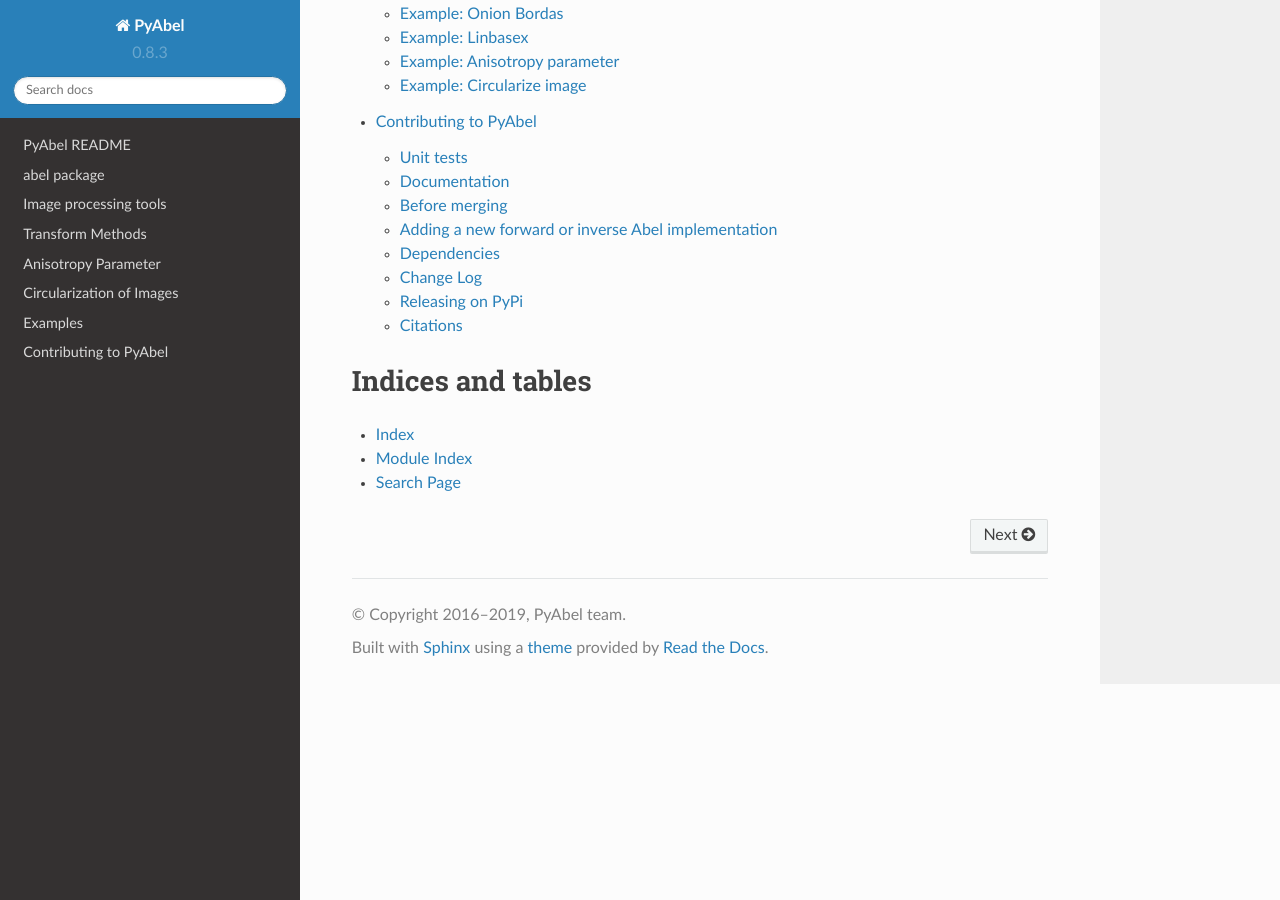
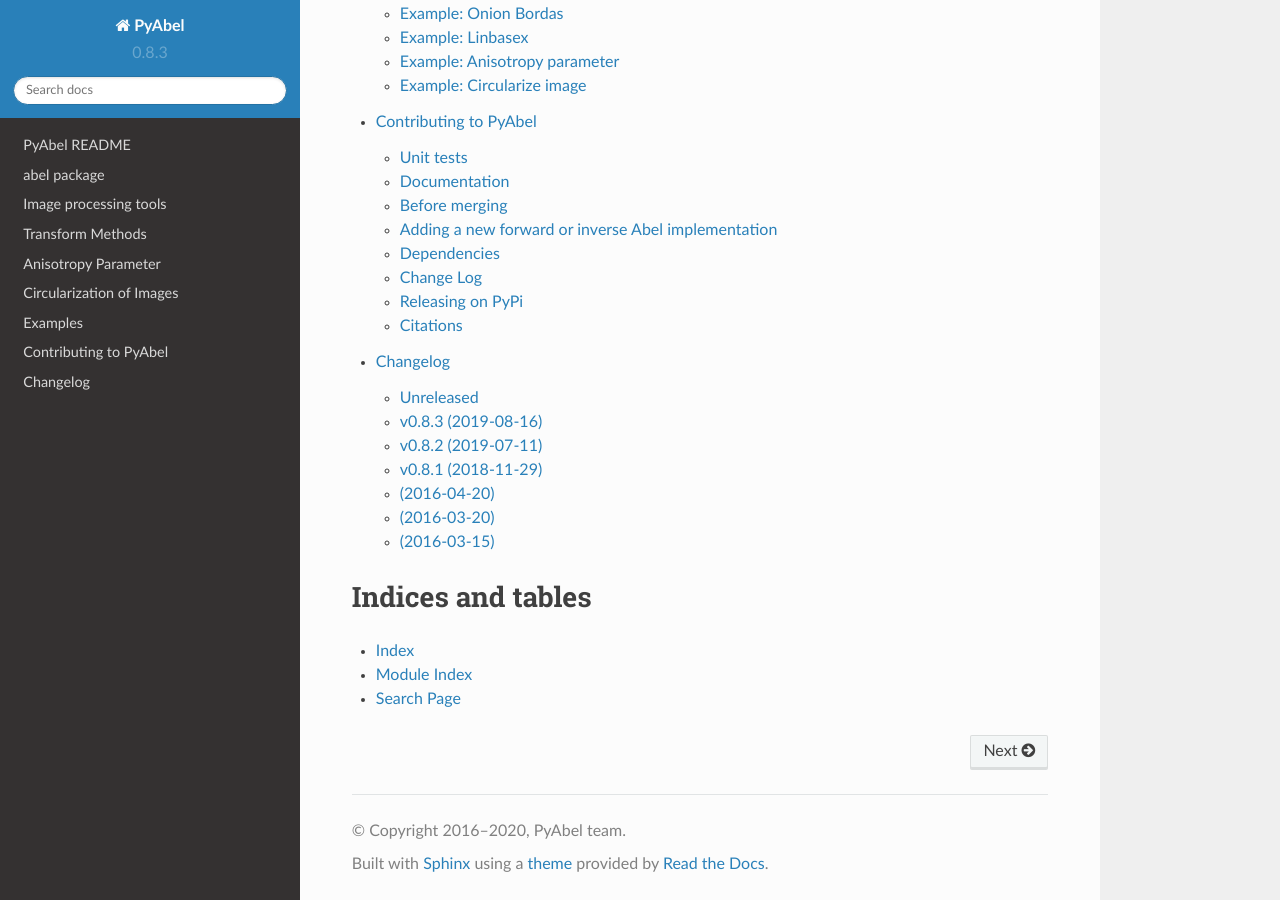
Before and after one commit to PyAbel/PyAbel, a Sphinx documentation site: the page built from doc/index.rst, in a window 1280 px wide and 900 px high, scrolled down 1898 px. Built offline with Sphinx 7.4.7 and the Read the Docs theme 2.0.0, drawn with Linux system fonts in a browser that asks for light colours.

Commit message:
Changelog added to documentation, old entries reformatted. Updated copyright years.

```diff
--- /dev/null
+++ b/doc/changelog_link.rst
@@ -0,0 +1 @@
+.. include:: ../CHANGELOG.rst
--- a/doc/conf.py
+++ b/doc/conf.py
@@ -80,7 +80,7 @@ master_doc = 'index'
 
 # General information about the project.
 project = 'PyAbel'
-copyright = u'2016–2019, PyAbel team'
+copyright = u'2016–2020, PyAbel team'
 author = 'PyAbel team'
 
 # The version info for the project you're documenting, acts as replacement for
--- a/doc/index.rst
+++ b/doc/index.rst
@@ -20,7 +20,7 @@ Contents:
    circularize_image
    examples
    contributing_link
-
+   changelog_link
 
 
 Indices and tables
```
Also changed, not shown: CHANGELOG.rst (+12 -7 lines).
